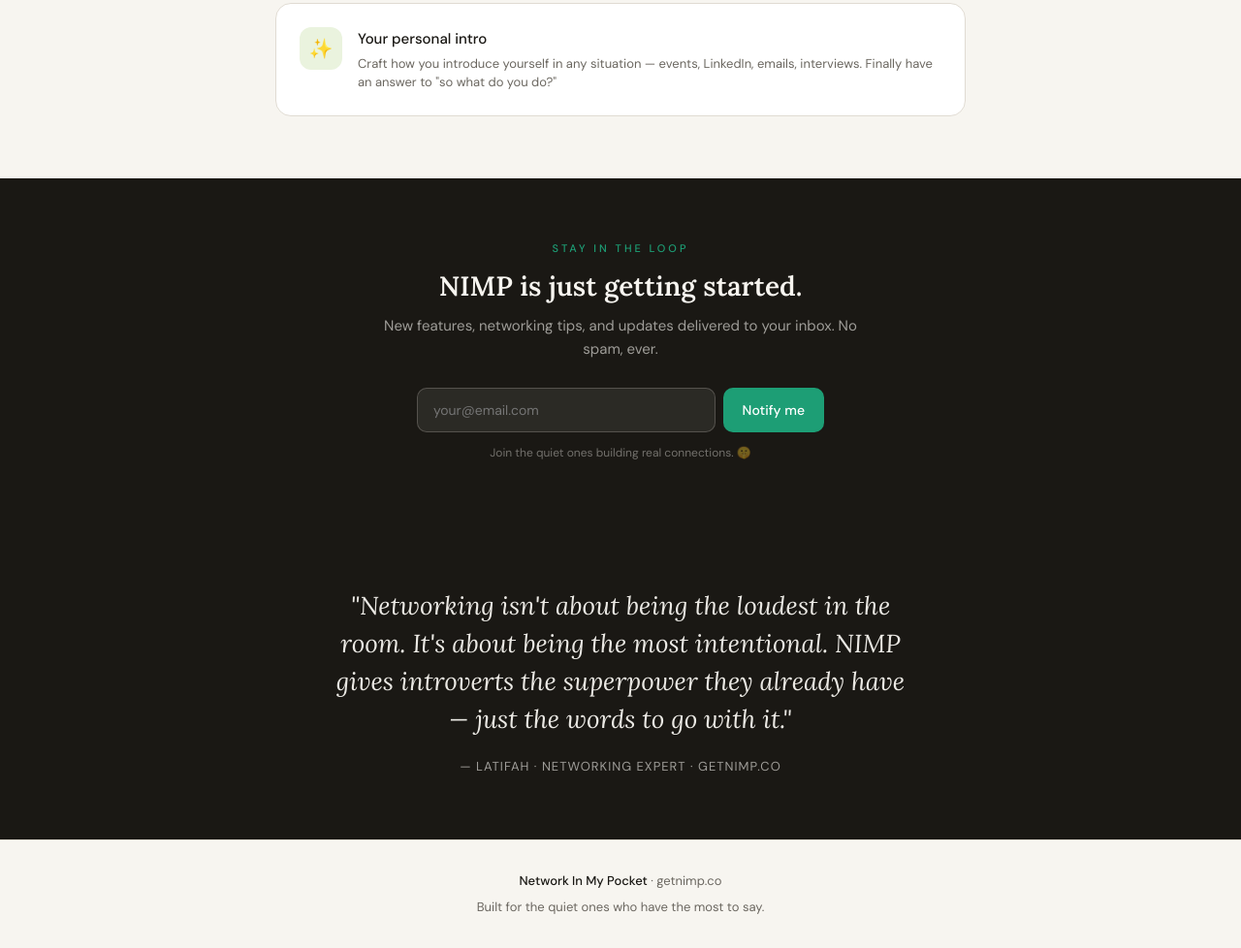
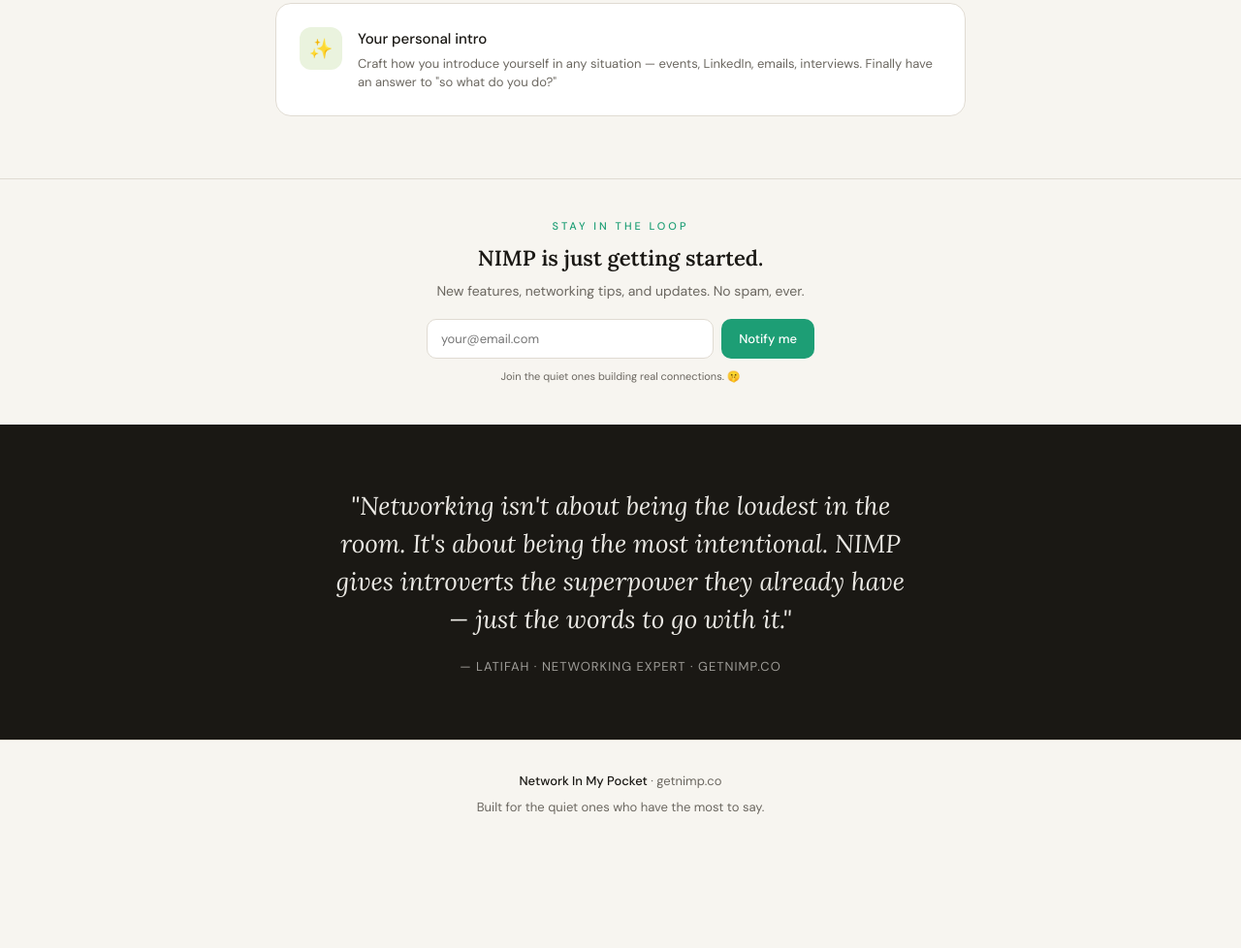
Before and after one commit to TechxTifah/nimp, a website: page public/index.html in a window 1280 px wide. Shown: the part 1296-2274 px from the top of the page at 97% size. After the commit the page ends 2171 px from the top, so only its background shows below. Drawn offline with Linux system fonts and the light colour scheme.

Commit message:
Update index.html

```diff
--- a/public/index.html
+++ b/public/index.html
@@ -681,19 +681,19 @@
       </div>
     </div>
   </section>
-<section style="background: #1a1814; padding: 64px 24px; text-align: center;">
-  <div style="max-width: 520px; margin: 0 auto;">
-    <div style="font-size: 11px; letter-spacing: 3px; text-transform: uppercase; color: #1D9E75; margin-bottom: 12px; font-weight: 500;">Stay in the loop</div>
-    <div style="font-family: 'Lora', serif; font-size: 28px; font-weight: 600; color: #f7f5f0; margin-bottom: 10px; line-height: 1.3;">NIMP is just getting started.</div>
-    <div style="font-size: 15px; color: rgba(247,245,240,0.6); margin-bottom: 28px; line-height: 1.6;">New features, networking tips, and updates delivered to your inbox. No spam, ever.</div>
-    <form action="https://gmail.us6.list-manage.com/subscribe/post?u=efeb3689bfb4008156f13658d&amp;id=ee3096763a&amp;f_id=008134e1f0" method="post" target="_blank" style="display: flex; gap: 8px; max-width: 420px; margin: 0 auto 12px;">
-      <input type="email" name="EMAIL" placeholder="your@email.com" required style="flex: 1; padding: 13px 16px; border-radius: 10px; border: 1.5px solid rgba(247,245,240,0.2); background: rgba(247,245,240,0.08); color: #f7f5f0; font-size: 14px; outline: none; font-family: inherit;" />
+<section style="background: #f7f5f0; padding: 40px 24px; text-align: center; border-top: 1px solid #e0dbd2;">
+  <div style="max-width: 480px; margin: 0 auto;">
+    <div style="font-size: 11px; letter-spacing: 3px; text-transform: uppercase; color: #1D9E75; margin-bottom: 10px; font-weight: 500;">Stay in the loop</div>
+    <div style="font-family: 'Lora', serif; font-size: 22px; font-weight: 600; color: #1a1814; margin-bottom: 8px; line-height: 1.3;">NIMP is just getting started.</div>
+    <div style="font-size: 14px; color: #6b6760; margin-bottom: 18px; line-height: 1.6;">New features, networking tips, and updates. No spam, ever.</div>
+    <form action="https://gmail.us6.list-manage.com/subscribe/post?u=efeb3689bfb4008156f13658d&amp;id=ee3096763a&amp;f_id=008134e1f0" method="post" target="_blank" style="display: flex; gap: 8px; max-width: 400px; margin: 0 auto 10px;">
+      <input type="email" name="EMAIL" placeholder="your@email.com" required style="flex: 1; padding: 11px 14px; border-radius: 10px; border: 1.5px solid #e0dbd2; background: #fff; color: #1a1814; font-size: 13px; outline: none; font-family: inherit;" />
       <div aria-hidden="true" style="position: absolute; left: -5000px;">
         <input type="text" name="b_efeb3689bfb4008156f13658d_ee3096763a" tabindex="-1" value="">
       </div>
-      <button type="submit" style="padding: 13px 20px; background: #1D9E75; color: #fff; border: none; border-radius: 10px; font-size: 14px; font-weight: 500; cursor: pointer; white-space: nowrap; font-family: inherit;">Notify me</button>
+      <button type="submit" style="padding: 11px 18px; background: #1D9E75; color: #fff; border: none; border-radius: 10px; font-size: 13px; font-weight: 500; cursor: pointer; white-space: nowrap; font-family: inherit;">Notify me</button>
     </form>
-    <div style="font-size: 12px; color: rgba(247,245,240,0.4);">Join the quiet ones building real connections. 🤫</div>
+    <div style="font-size: 11px; color: #6b6760;">Join the quiet ones building real connections. 🤫</div>
   </div>
 </section>
   <section class="quote-section">
```
